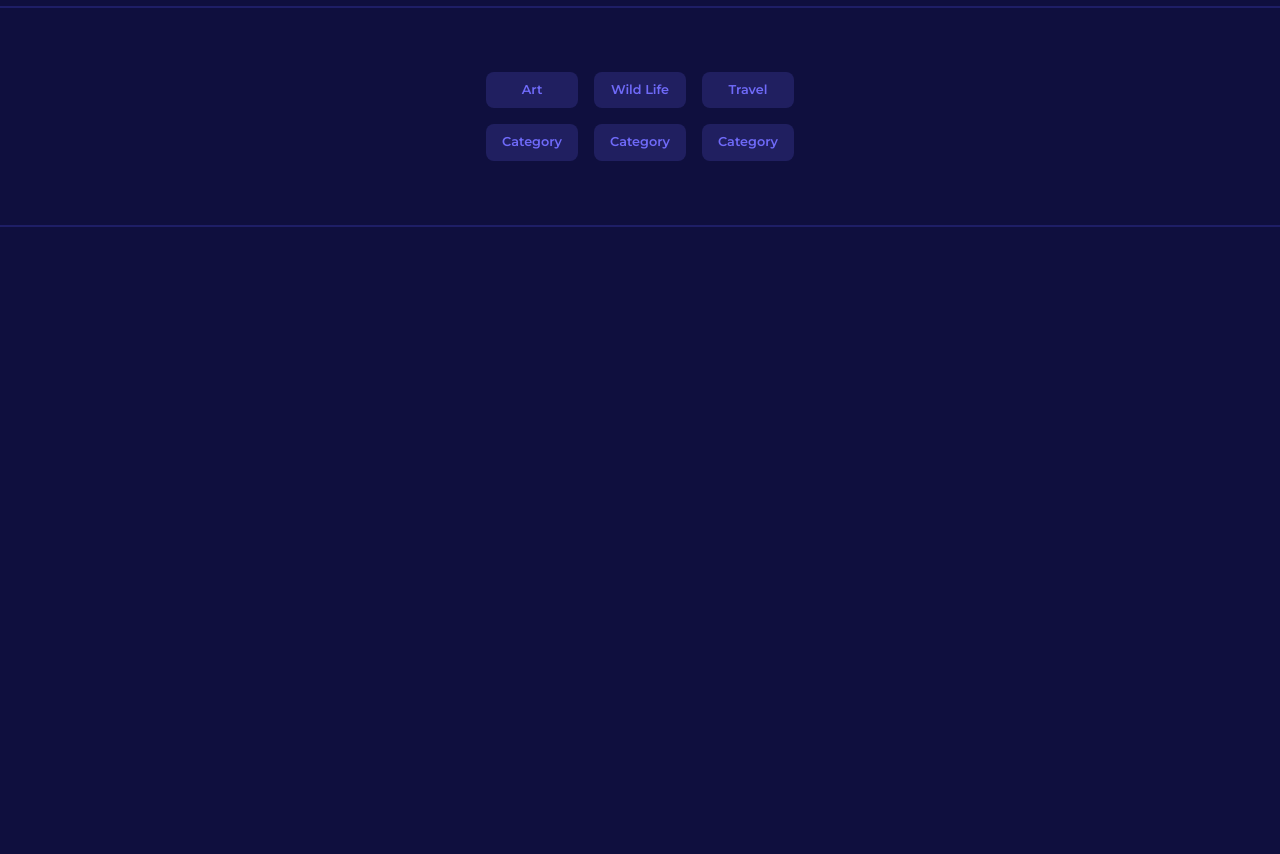
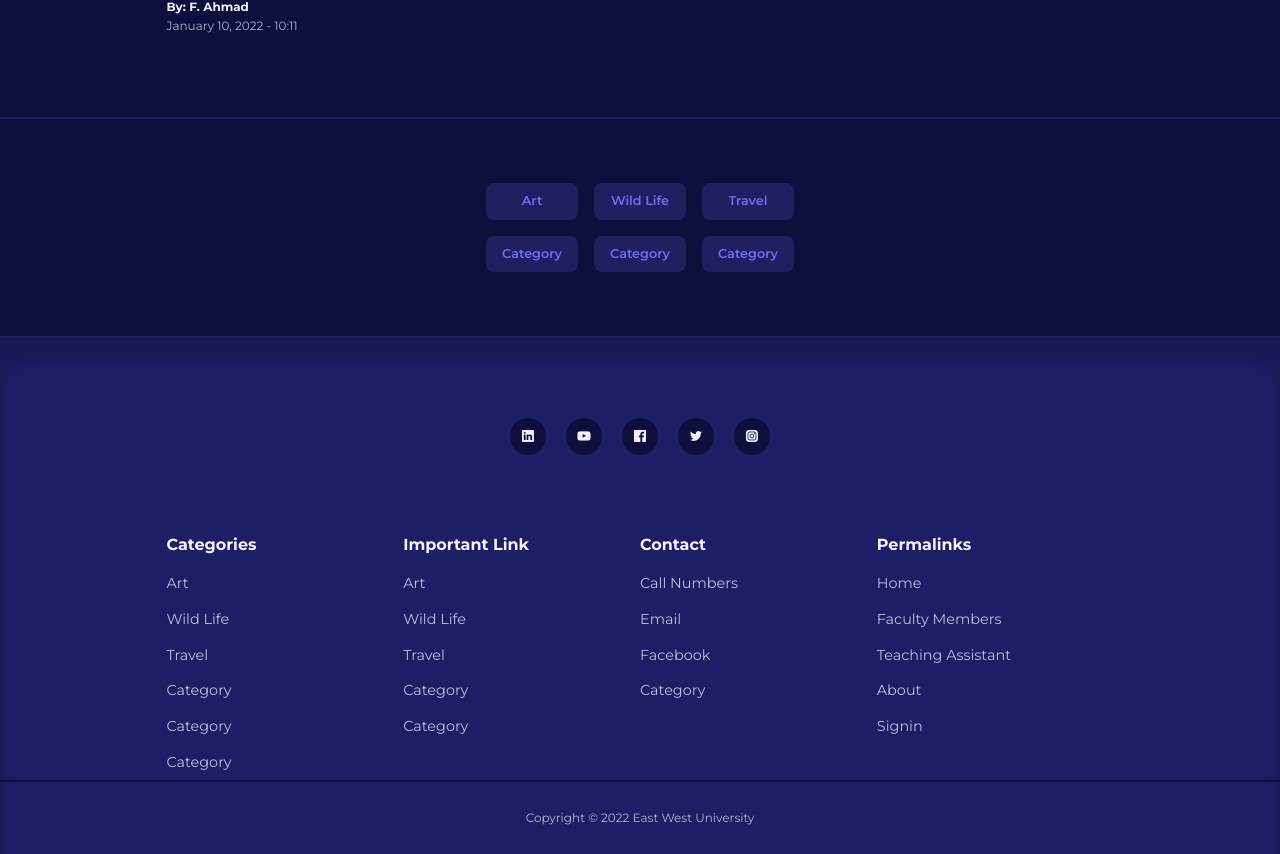
Before and after one commit to fahad-bd/Teaching-Assistants-Management-System, a PHP site: page / in a window 1280 px wide. Shown: the part 3196-4050 px from the top of the page. Before the commit the page ends 3423 px from the top, so only its background shows below. Run offline with PHP 8.4, Linux system fonts and the light colour scheme; some libraries are stand-ins or nearby versions.

Commit message:
footer added

```diff
--- a/index.html
+++ b/index.html
@@ -31,7 +31,7 @@
                 <li><a href="about.html">About</a></li>
                 <li><a href="services.html">Services</a></li>
                 <li><a href="contact.html">Contact</a></li>
-                <li><a href="signin.html">sign In</a></li>
+                <li><a href="signin.html">Sign In</a></li>
                 <li class="nav__profile">
                     <div class="avatar">
                         <img src="images/profile1.jpeg">
@@ -61,15 +61,18 @@
     <!--------------------------------------- image slider end ------------------------------------->
 
     <!------------------------------------ TA, Teacher and Admin option --------------------------------->
-    <section class="option_section">
+    <section class="container option_section">
         <div class="option_in_slider">
             <div class="option">
+                <a href="signin.html"><i class="fa-solid fa-user-graduate" style="color: #F4F4F4;"></i></a>
                 <p>Teaching Assistant</p>
             </div>
             <div class="option">
+                <a href="signin.html"><i class="fa-solid fa-chalkboard-user" style="color: #F4F4F4;"></i></a>
                 <p>Teacher</p>
             </div>
             <div class="option">
+                <a href="signin.html"><i class="fa-solid fa-shapes" style="color: #F4F4F4;"></i></a>
                 <p>Admin</p>
             </div>
         </div>
@@ -315,9 +318,66 @@
         </div>
     </section>
     <!--------------------------------------- End Category ----------------------------------->
+
+    <!--------------------------------------- Start Footer ----------------------------------->
     <footer>
+        <div class="footer__socials">
+            <a href="https://www.linkedin.com/in/fahad-bd/" target="_blank"><i class="uil uil-linkedin"></i></a>
+            <a href="https://www.youtube.com/" target="_blank"><i class="uil uil-youtube"></i></a>
+            <a href="https://www.facebook.com/fahadahammedbd" target="_blank"><i class="uil uil-facebook"></i></a>
+            <a href="https://twitter.com/fahadbd01" target="_blank"><i class="uil uil-twitter"></i></a>
+            <a href="https://www.instagram.com/fahadahammedbd/" target="_blank"><i class="uil uil-instagram-alt"></i></a>
+        </div>
+        <div class="container footer__container">
+            <article>
+                <h4>Categories</h4>
+                <ul>
+                    <li><a href="">Art</a></li>
+                    <li><a href="">Wild Life</a></li>
+                    <li><a href="">Travel</a></li>
+                    <li><a href="">Category</a></li>
+                    <li><a href="">Category</a></li>
+                    <li><a href="">Category</a></li>
+                </ul>
+            </article>
 
+            <article>
+                <h4>Important Link</h4>
+                <ul>
+                    <li><a href="">Art</a></li>
+                    <li><a href="">Wild Life</a></li>
+                    <li><a href="">Travel</a></li>
+                    <li><a href="">Category</a></li>
+                    <li><a href="">Category</a></li>
+                </ul>
+            </article>
+
+            <article>
+                <h4>Contact</h4>
+                <ul>
+                    <li><a href="">Call Numbers</a></li>
+                    <li><a href="">Email</a></li>
+                    <li><a href="">Facebook</a></li>
+                    <li><a href="">Category</a></li>
+                </ul>
+            </article>
+
+            <article>
+                <h4>Permalinks</h4>
+                <ul>
+                    <li><a href="">Home</a></li>
+                    <li><a href="">Faculty Members</a></li>
+                    <li><a href="">Teaching Assistant</a></li>
+                    <li><a href="">About</a></li>
+                    <li><a href="">Signin</a></li>
+                </ul>
+            </article>
+        </div>
+        <div class="footer__copyright">
+            <small>Copyright &copy; 2022 East West University</small>
+        </div>
     </footer>
+    <!--------------------------------------- End Footer ----------------------------------->
 
     <!-- bootstrap js -->
     <!-- <script src="js/bootstrap.bundle.min.js"></script> -->
--- a/style/style.css
+++ b/style/style.css
@@ -289,3 +294,65 @@ nav button {
     gap: 1rem;
 }
 /* ---------------------------------- End Category Buttons  --------------------------------- */
+
+/* ---------------------------------- Start Footer  --------------------------------- */
+footer {
+    background: var(--color-gray-900);
+    padding: 5rem 0 0;
+    box-shadow: inset 0 1.5rem 1.5rem rgba(0, 0, 0, 0.2);
+}
+
+.footer__socials {
+    margin-inline: auto;
+    width: fit-content;
+    margin-bottom: 5rem;
+    display: flex;
+    justify-content: space-between;
+    align-items: center;
+    gap: 1.2rem;
+}
+
+.footer__socials a{
+    background: var(--color-bg);
+    border-radius: 50%;
+    width: 2.3rem;
+    height: 2.3rem;
+    display: flex;
+    align-items: center;
+    justify-content: center;
+}
+
+.footer__socials a:hover {
+    background: var(--color-white);
+    color: var(--color-bg);
+}
+
+.footer__container {
+    display: grid;
+    grid-template-columns: repeat(4, 1fr);
+}
+
+footer h4 {
+    color: var(--color-white);
+    margin-bottom: 0.6rem;
+}
+
+footer ul li {
+    padding: 0.4rem 0;
+}
+
+footer ul a {
+    opacity: 0.75;
+}
+
+footer ul a:hover {
+    letter-spacing: 0.2rem;
+    opacity: 1;
+}
+
+.footer__copyright {
+    text-align: center;
+    padding: 1.5rem 0;
+    border-top: 2px solid var(--color-bg);
+}
+/* ---------------------------------- End Footer  --------------------------------- */
```
Also changed, not shown: other parts of style/style.css (+15 -10 lines).
